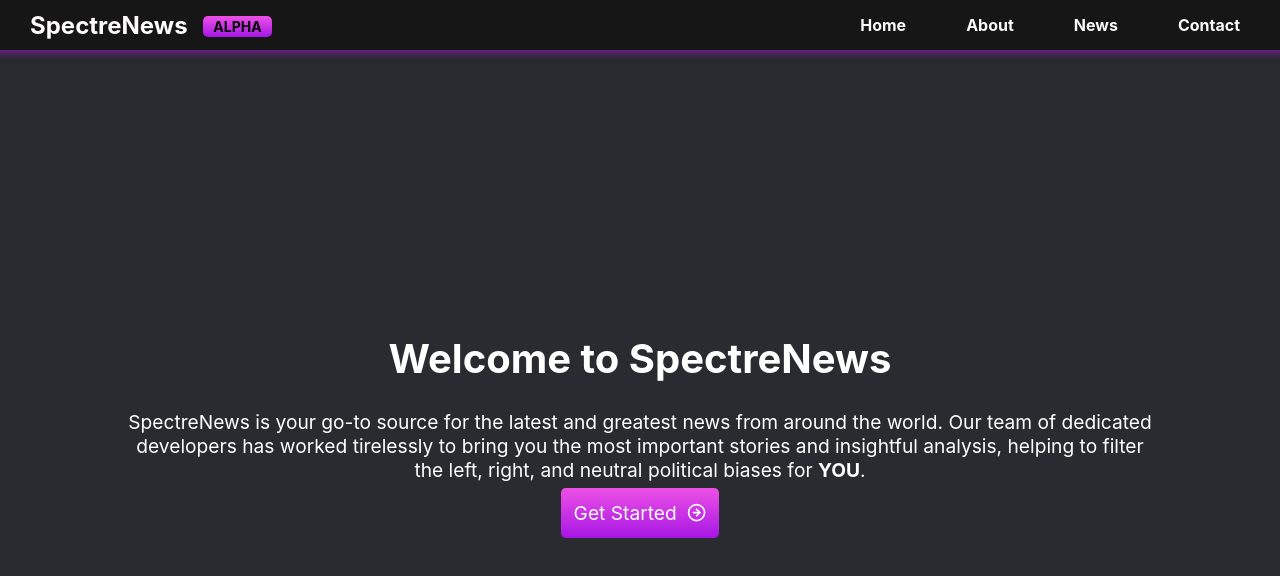
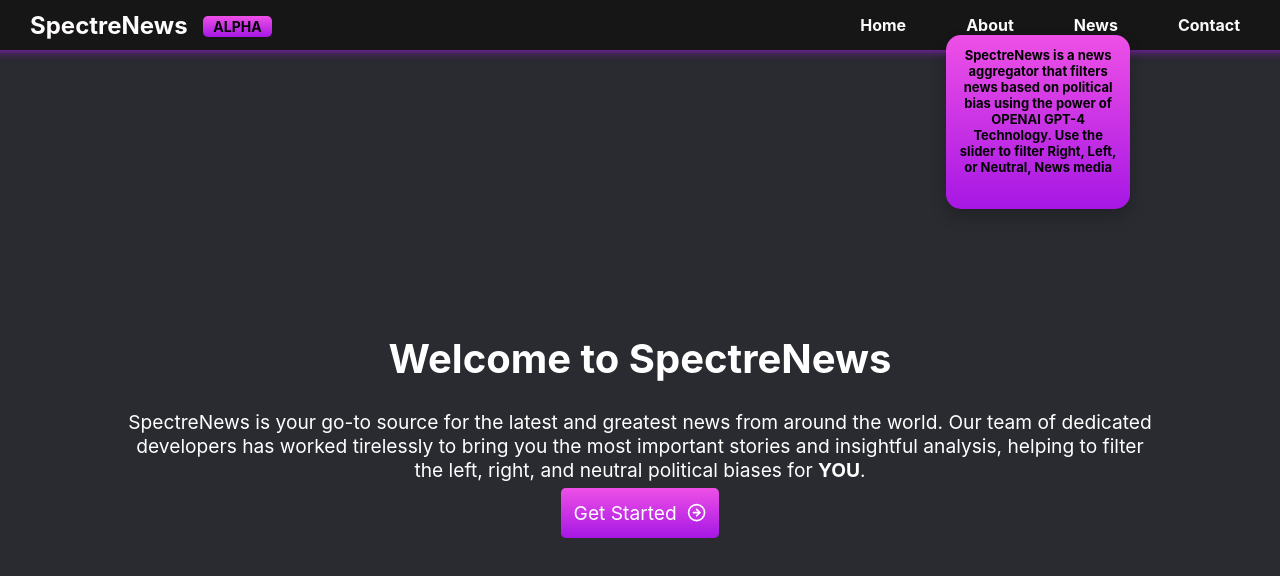
Before and after one commit to FlexTechDev/Spectre-News, a React (Create React App) app in the folder spectre-news/: page / in a window 1280 px wide. Shown: the top 576 px of the page. Built offline with nearby package versions, Linux system fonts and the light colour scheme.

Commit message:
about box fixed

```diff
--- a/spectre-news/src/bar/Bar.css
+++ b/spectre-news/src/bar/Bar.css
@@ -72,28 +72,28 @@
 }
 
 .dropdown {
-  position: relative;
   display: inline-block;
 }
 
 .dropdown-content {
-  display: none;
   position: absolute;
   border-radius: 15px;
   background-image: linear-gradient(#ee50e6, #a617e4); /* yellowish color */
   min-width: 160px;
-  width: 300px; /* Add this line */
-  white-space: pre-wrap; /* Add this line */
+  width: 75px; /* Add this line */
+  height: 150px;
   color: #000;
   font-weight: bold;
   box-shadow: 0px 8px 16px 0px rgba(0,0,0,0.2);
-  padding: 12px 16px;
+  padding: 12px;
   z-index: 1;
+  font-size: 13px;
 }
 
 .dropdown:hover .dropdown-content {
   display: block;
 }
+
 .beta-tag {
   background-image: linear-gradient(#ee50e6, #a617e4); /* yellowish color */
   color: #000; /* black text */
--- a/spectre-news/src/bar/Bar.js
+++ b/spectre-news/src/bar/Bar.js
@@ -62,7 +62,7 @@ const Bar = ({search, searchQuery, onSearchQueryChange }) => {
         <div className="dropdown">
         <a className="nav-link">About</a>
           <div className="dropdown-content">
-            <p>SpectreNews is a news aggregator that filters news based on political bias using the power of OPENAI GPT-4 Technology. Use the slider to filter Right, Left, or Neutral, News media</p>
+            SpectreNews is a news aggregator that filters news based on political bias using the power of OPENAI GPT-4 Technology. Use the slider to filter Right, Left, or Neutral, News media
           </div>
         </div>
         <Link to="/news" className="nav-link">
```
